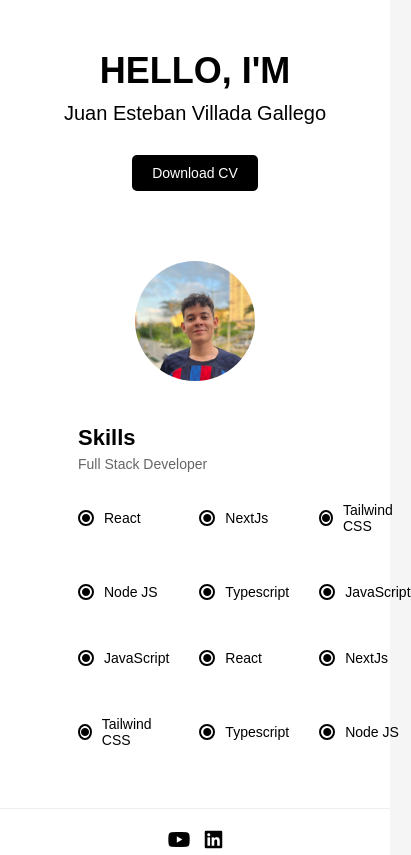
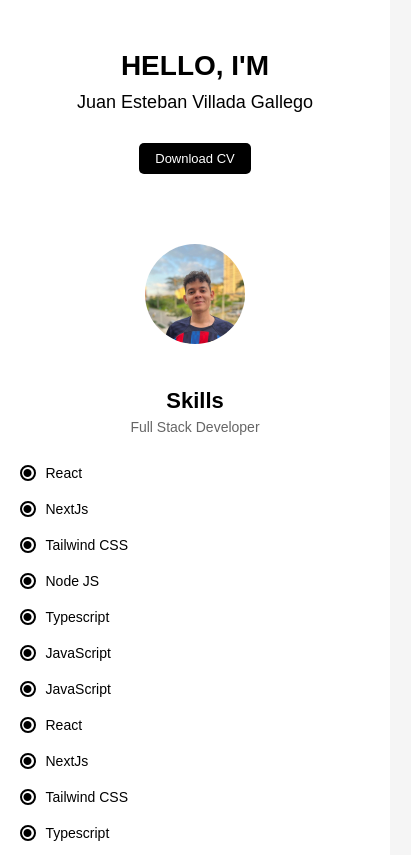
Before and after one commit to juanescode/portfolio-html-css, a plain HTML site: page index.html in a window 390 px wide. Shown: the top 855 px of the page, 411 px wide, since content can reach past the window. Drawn offline with Linux system fonts and the light colour scheme.

Commit message:
feat: responsive movil

```diff
--- a/style.css
+++ b/style.css
@@ -167,3 +167,61 @@ h1 {
   color: #000;
   font-size: 20px;
 }
+
+@media (max-width: 1024px) {
+  .skills-section {
+    padding: 0 10%;
+  }
+
+  .skills-grid {
+    grid-template-columns: repeat(2, 1fr);
+  }
+}
+
+@media (max-width: 768px) {
+  h1 {
+    font-size: 28px;
+  }
+
+  .subtitle {
+    font-size: 18px;
+  }
+
+  .btn {
+    padding: 8px 16px;
+    font-size: 13px;
+  }
+
+  .skills-section {
+    padding: 0 5%;
+  }
+
+  .skills-grid {
+    grid-template-columns: repeat(2, 1fr);
+    gap: 20px;
+    row-gap: 30px;
+  }
+
+  .profile-img {
+    width: 100px;
+    height: 100px;
+  }
+}
+
+@media (max-width: 480px) {
+  .skills-grid {
+    grid-template-columns: 1fr;
+    gap: 15px;
+    row-gap: 20px;
+  }
+
+  .skills-section h2,
+  .developer-title {
+    text-align: center;
+  }
+
+  .copyright {
+    flex-direction: column;
+    gap: 2px;
+  }
+}
```
